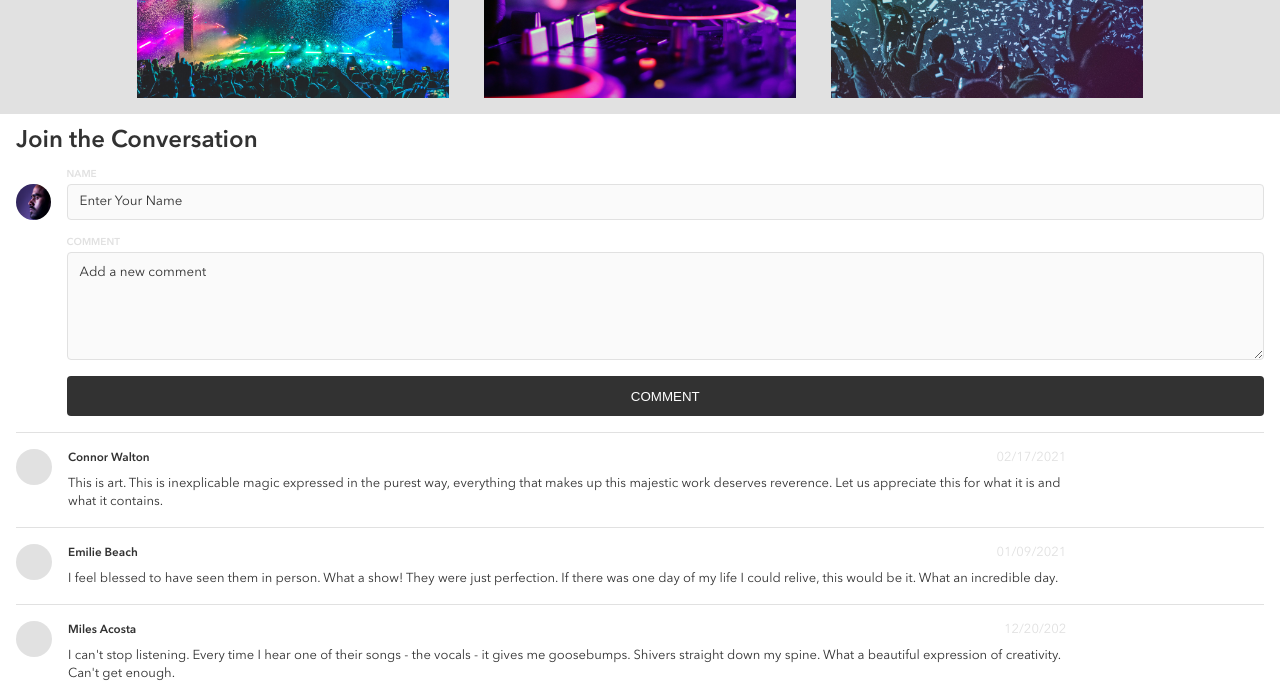
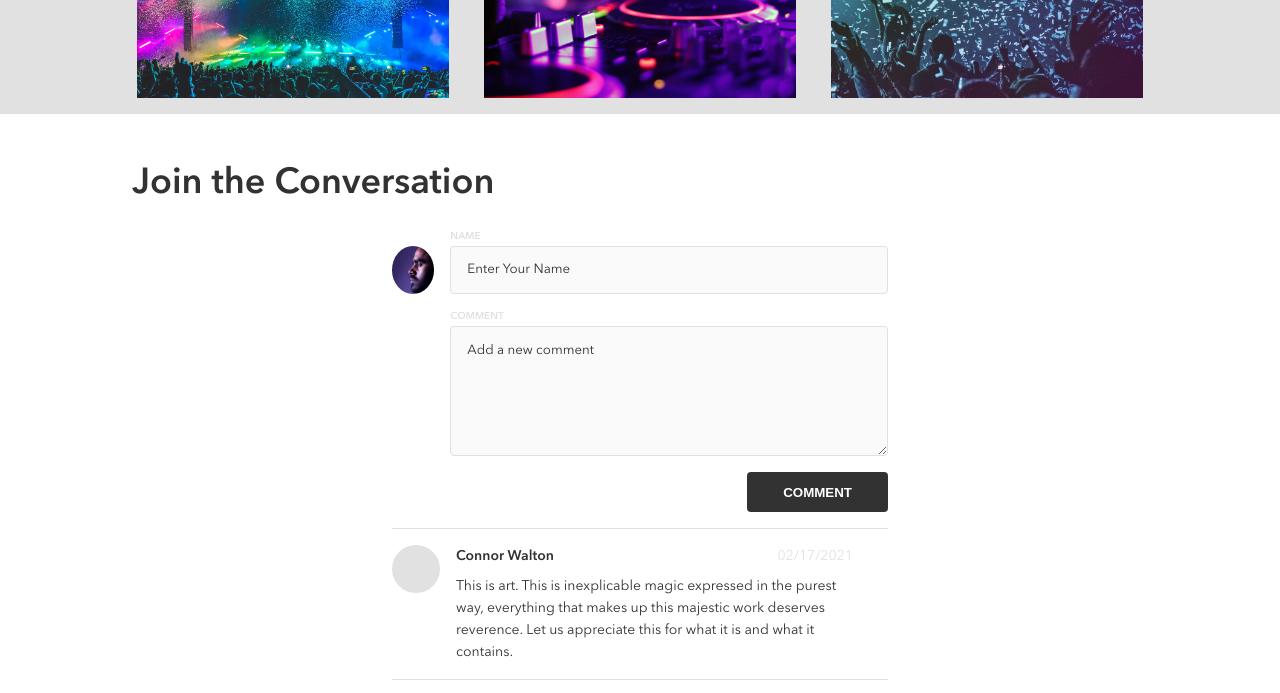
Before and after one commit to kaushalluffa/bandsite, a plain HTML site: page index.html in a window 1280 px wide. Shown: the part 2410-3103 px from the top of the page. Drawn offline with Linux system fonts and the light colour scheme; files whose address does not match are found by name.

Commit message:
home page styling completed sprint-2

```diff
--- a/index.html
+++ b/index.html
@@ -138,7 +138,8 @@
       </section>
       <section class="home__comments">
 
-        <h1>Join the Conversation</h1>
+        <h1 class="home__comments--heading">Join the Conversation</h1>
+<div class="form__container">
 
   <div class="home__comments--form">
     <div class="home__comments--form-dp"></div>
@@ -189,6 +190,7 @@
         </div>
 
       </section>
+    </div>
     </main>
     <footer class="footer">
       <div class="footer__heading">
--- a/styles/bio.scss
+++ b/styles/bio.scss
@@ -128,9 +128,13 @@
 .home__comments {
   display: flex;
   flex-direction: column;
+  width: 100%;
   // align-items: center;
-  padding: 1.6rem;
-  h1 {
+  padding: 2.4rem 1.6rem 1.6rem 1.6rem;
+  &.form-container {
+    width: 100%;
+  }
+  &--heading {
     font-size: 2.4rem;
     line-height: 2.2rem;
     font-weight: 600;
@@ -205,20 +209,21 @@
       }
       &__text {
         width: 80%;
-        p{
-            font-size: 1.3rem;
-            line-height: 1.8rem;
-            font-weight: 400;
+        p {
+          font-size: 1.3rem;
+          line-height: 1.8rem;
+          font-weight: 400;
         }
         &--title {
           display: flex;
           justify-content: space-between;
           align-items: center;
           margin-bottom: 0.8rem;
-          h3{
+          h3 {
             font-weight: 600;
           }
           p {
+            font-size: 1.3rem;
             color: var(--mercury-color);
           }
         }
@@ -278,6 +283,8 @@
   }
 }
 
+// media queries------------------------------------------------
+//tablet--------------------------------------------------------
 @include tablet {
   .header {
     display: flex;
@@ -308,6 +315,7 @@
       }
     }
   }
+  //hero----------------------------------------------------------------------------
   .hero {
     &__text {
       color: var(--white-color);
@@ -318,6 +326,7 @@
       padding-left: 3.2rem;
     }
   }
+  //content---------------------------------------------------------------------------
   .content {
     display: flex;
     flex-direction: column;
@@ -362,6 +371,7 @@
       }
     }
   }
+  //gallery-------------------------------------------------------------------------------
   .gallery {
     display: flex;
     flex-direction: column;
@@ -381,6 +391,78 @@
   .img-container {
     flex: 0 1 30%;
   }
+
+  // comments----------------------------------------------------------------------------------
+  .home__comments {
+    padding: 4.8rem 3.2rem 3.2rem 3.2rem;
+    .form__container {
+      padding: 0 5.6rem;
+      width: 100%;
+    }
+    &--heading {
+      font-size: 3.6rem;
+      line-height: 4.4rem;
+      font-weight: 600;
+      margin-bottom: 2.4rem;
+    }
+    &--form {
+      &-dp {
+        width: 4.8rem;
+        height: 4.8rem;
+      }
+
+      form {
+        label {
+          font-weight: 600;
+          color: var(--mercury-color);
+          margin-bottom: 0.4rem;
+        }
+        input {
+          height: 4.8rem;
+        }
+        textarea {
+          height: 13rem;
+        }
+        .form-field {
+          width: 100%;
+          border-radius: 0.4rem;
+          padding: 1.6rem;
+        }
+        button {
+          align-self: flex-end;
+          font-weight: 700;
+        }
+      }
+    }
+    // comment list------------------------------------------------
+    &--list {
+      .comment {
+        &__profile-pic {
+          width: 4.8rem;
+          height: 4.8rem;
+        }
+        &__text {
+          p {
+            font-size: 1.4rem;
+            line-height: 2.2rem;
+            font-weight: 400;
+          }
+          &--title {
+            h3 {
+              font-size: 1.4rem;
+              font-weight: 600;
+            }
+            p {
+              font-size: 1.4rem;
+              color: var(--mercury-color);
+            }
+          }
+        }
+      }
+    }
+  }
+  //footer------------------------------------------------------------------------------------
+
   .footer {
     padding: 2.4rem 3.6rem;
     font-size: 1.8rem;
@@ -438,15 +520,18 @@
     }
   }
 }
+//desktop--------------------------------------------------
 @include desktop {
   .nav__links {
     padding-left: 8rem;
   }
+  //hero----------------------------------------------------
   .hero {
     &__text {
       padding-left: 12rem;
     }
   }
+  //content--------------------------------------------------
   .content {
     .about {
       &__description {
@@ -459,10 +544,22 @@
       }
     }
   }
+  //gallery----------------------------------------------------
   .gallery {
     padding-right: 12rem;
     padding-left: 12rem;
   }
+  // comments---------------------------------------------------
+  .home__comments {
+    &--heading {
+      padding-left: 10rem;
+    }
+    .form__container {
+      width: 50%;
+      margin: 0 auto;
+    }
+  }
+  //footer-------------------------------------------------------
   .footer {
     padding-left: 14rem;
     padding-right: 14rem;
--- a/styles/partials/_global.scss
+++ b/styles/partials/_global.scss
@@ -25,6 +25,16 @@
   font-weight: 700;
   font-style: normal;
 }
+@mixin tablet {
+  @media only screen and (min-width: 768px) {
+    @content;
+  }
+}
+@mixin desktop {
+  @media only screen and (min-width: 1280px) {
+    @content;
+  }
+}
 *,
 *::after,
 *::before {
@@ -38,19 +48,19 @@ html {
   box-sizing: border-box;
   margin: 0;
   padding: 0;
+  overflow-x: hidden;
 }
 body {
-  box-sizing: border-box;
-  margin: 0;
-  padding: 0;
   font-family: "Avenir";
   background-color: var(--white-color);
+  overflow-x: hidden;
 }
 a:link,
 a:visited {
   text-decoration: none;
   color: inherit;
 }
+
 img {
   width: 100%;
   height: 100%;
@@ -68,13 +78,3 @@ button{
     background-color: var(--bandsite-dark-black-color);
   }
 }
-@mixin tablet {
-  @media only screen and (min-width: 768px) {
-    @content;
-  }
-}
-@mixin desktop {
-  @media only screen and (min-width: 1280px) {
-    @content;
-  }
-}
```
Also changed, not shown: bio.css (deleted), shows.css (deleted), styles/bio.css, 1 other file. Lines whose indentation alone changed are shown as unchanged.
